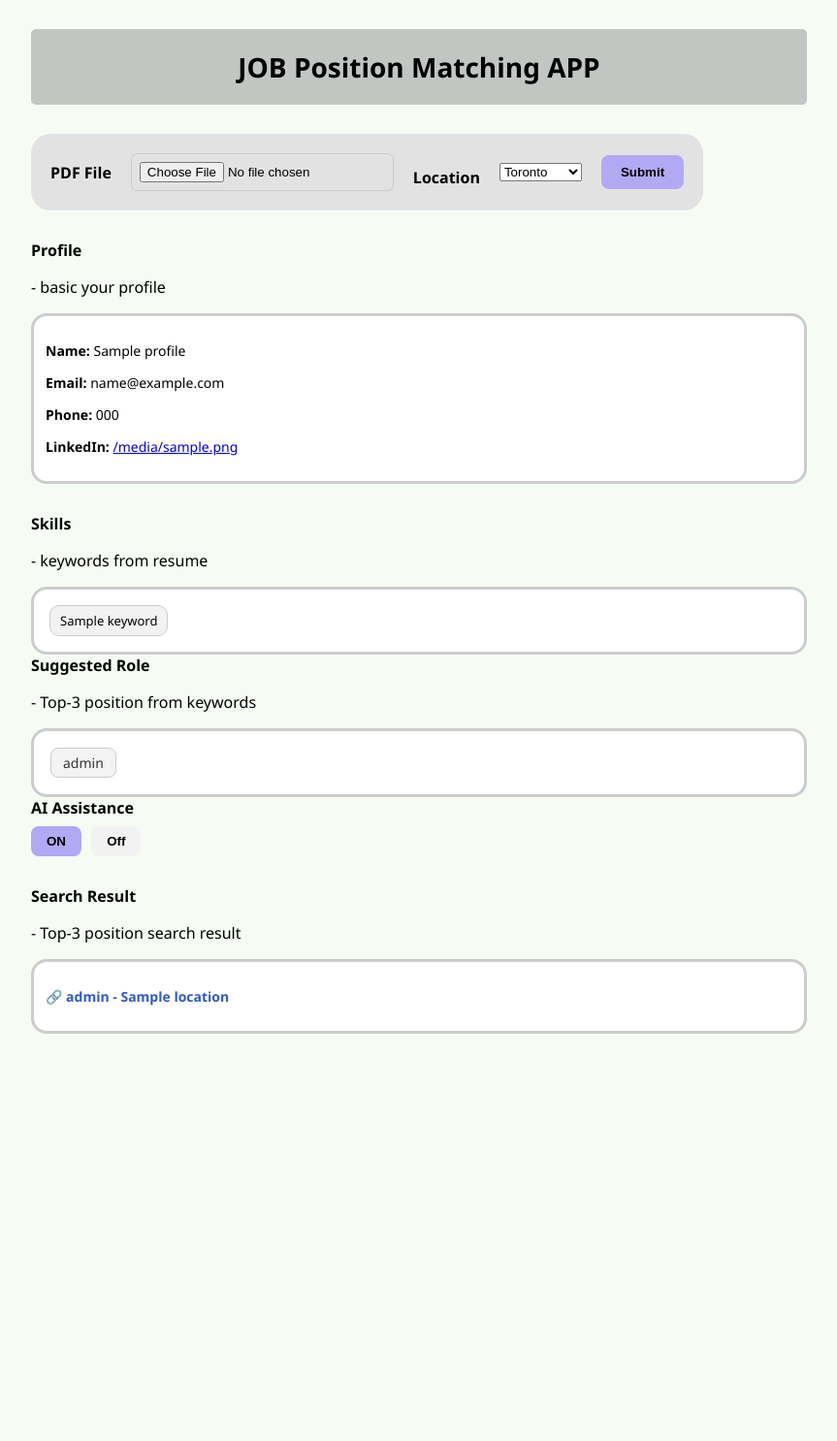
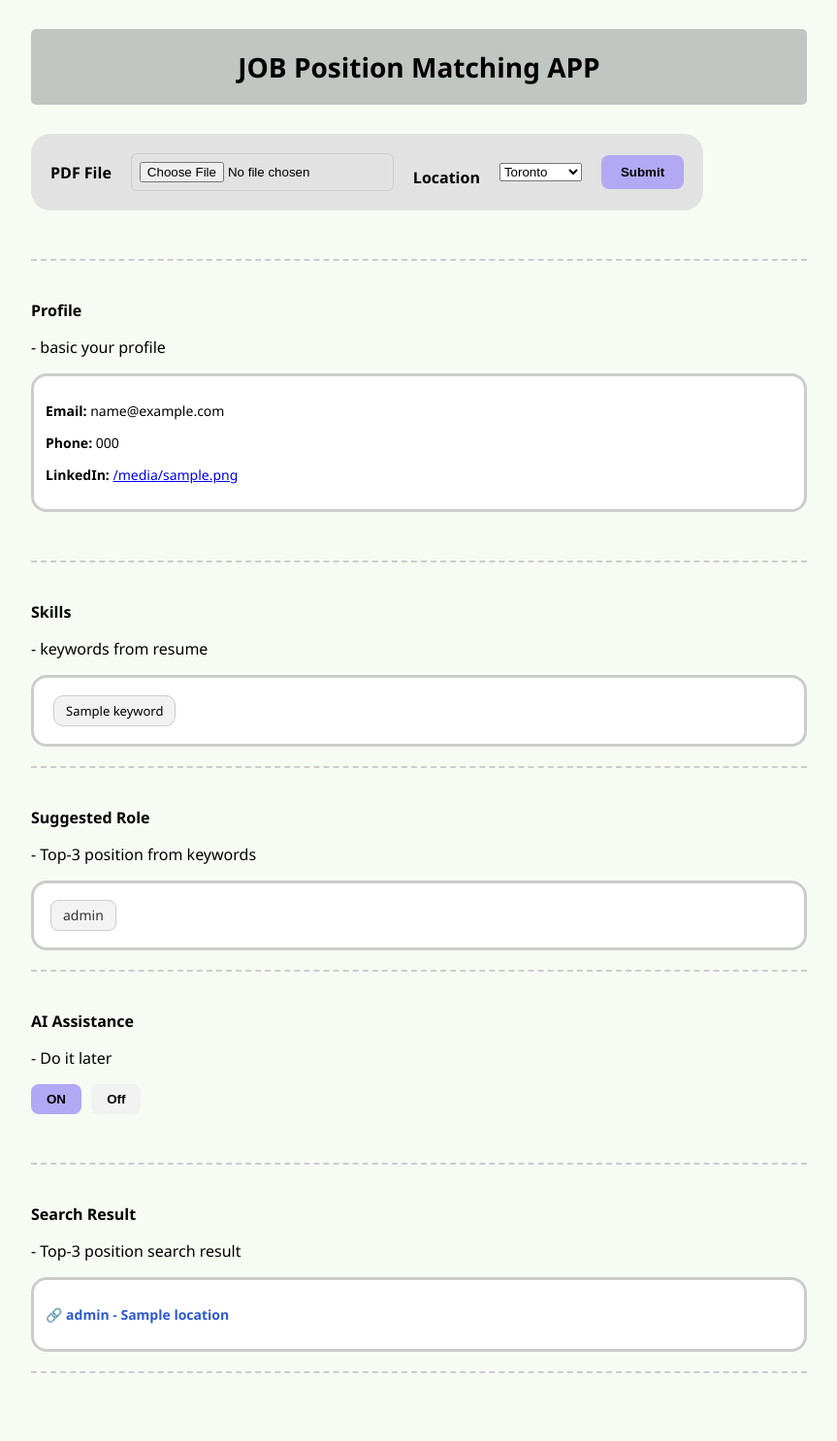
Before and after one commit to JIMPARK80/job-matcher, a Flask app: template templates/index.html in a window 1280 px wide. Shown: the whole page at 97% size, without its empty margins (208-1071 px from the left). Before the commit the page ends 1066 px from the top, so only its background shows below. Run offline with Flask 3, Linux system fonts and the light colour scheme; the template is opened without the code that fills it: most values are stand-ins (such as "Sample title", 1, 10 or a date in 2020).

Commit message:
style: Add visual section dividers
style: Add visual section dividers between profile, skills, and suggested roles
- Added <div class="box-section"> wrappers to visually group content blocks
- Introduced bottom dashed border to separate sections cleanly
- Improves overall UI clarity and visual flow

```diff
--- a/job_matcher.py
+++ b/job_matcher.py
@@ -42,14 +42,11 @@ def extract_text_from_pdf(input_data):
 
 def extract_profile_info(text):
     import re
-
-    name_match = re.search(r"(?:Name|Jinsung Park|[A-Z][a-z]+\s[A-Z][a-z]+)", text)
     email_match = re.search(r"[a-zA-Z0-9_.+-]+@[a-zA-Z0-9-]+\.[a-zA-Z0-9-.]+", text)
     phone_match = re.search(r"\(?\d{3}\)?[-.\s]?\d{3}[-.\s]?\d{4}", text)
     linkedin_match = re.search(r"(https?://)?(www\.)?linkedin\.com/in/[a-zA-Z0-9-_]+", text)
 
     return {
-        "name": name_match.group(0) if name_match else "",
         "email": email_match.group(0) if email_match else "",
         "phone": phone_match.group(0) if phone_match else "",
         "linkedin": linkedin_match.group(0) if linkedin_match else ""
--- a/static/css/style.css
+++ b/static/css/style.css
@@ -79,17 +79,20 @@ body {
   padding: 12px;
   min-height: 40px;
   font-size: 14px;
+  gap: 10px 14px; /* 일정한 간격 유지 */
 }
 
 .skill-tag, .role-tag {
   display: inline-block;
   background-color: #f2f2f2;
-  padding: 6px 10px;
-  margin: 4px;
+  padding: 6px 12px;
+  margin: 6px 8px;   /* 💡 간격 통일 */
   border-radius: 10px;
   border: 1px solid #ccc;
   font-size: 13px;
+  line-height: 1.4;   /* 줄 간격 부드럽게 */
 }
+
 
 .ai-toggle button {
   background-color: #b2a8f4;
@@ -143,3 +146,9 @@ body {
   font-weight: bold;
   border: 2px solid #8676f2;
 }
+
+.box-section {
+  margin-bottom: 40px;
+  padding-bottom: 20px;
+  border-bottom: 2px dashed #ccc;
+}
--- a/templates/index.html
+++ b/templates/index.html
@@ -17,6 +17,8 @@
 
       <!-- Upload Section -->
       <!-- ✅ 수정된 Form: Upload + Location 선택 같이 들어감 -->
+
+    <div class="box-section">
     <form method="POST" action="/submit_pdf" enctype="multipart/form-data">
       <div class="upload-section">
         <label class="upload-label">PDF File</label>
@@ -36,20 +38,28 @@
         <button type="submit" class="submit-button">Submit</button>
       </div>
     </form>
+    </div>
 
     <!-- Profile + Skills -->
+    <div class="box-section">
     <div class="profile-skill-row">
       <div class="profile-box">
         <div class="label">Profile</div>
           <p> - basic your profile </p>
           <div class="output-box">
-            <p><strong>Name:</strong> {{ profile.name }}</p>
+            {% if profile %}
               <p><strong>Email:</strong> {{ profile.email }}</p>
               <p><strong>Phone:</strong> {{ profile.phone }}</p>
               <p><strong>LinkedIn:</strong> <a href="{{ profile.linkedin }}" target="_blank">{{ profile.linkedin }}</a></p>
+            {% else %}
+            <p>No profile info available yet.</p>
+            {% endif %}
             </div>
         </div>
       </div>
+    </div>
+
+    <div class="box-section">
       <div class="skills-box">
         <div class="label">Skills</div>
         <p> - keywords from resume </p>
@@ -60,8 +70,10 @@
         </div>
       </div>
     </div>
+    </div>
 
     <!-- Suggested Roles -->
+    <div class="box-section">
     <div class="suggested-role-box">
       <div class="label">Suggested Role</div>
       <p> - Top-3 position from keywords </p>
@@ -75,19 +87,24 @@
         {% endfor %}
       </div>
     </div>
+    </div>
 
     <!-- Location + AI Toggle -->
+    <div class="box-section">
     <div class="location-ai-row">
       <div class="ai-toggle-box">
         <div class="label">AI Assistance</div>
+        <p> - Do it later </p>
         <div class="ai-toggle">
           <button class="ai-on">ON</button>
           <button class="ai-off">Off</button>
         </div>
       </div>
     </div>
+    </div>
 
     <!-- Search Results -->
+    <div class="box-section">
     <div class="search-result-box">
       <div class="label">Search Result</div>
       <p> - Top-3 position search result </p>
@@ -99,7 +116,7 @@
         </ul>
       </div>
     </div>
-
+    </div>
   </div>
   </div>
 </body>
```
Lines whose indentation alone changed are shown as unchanged.
